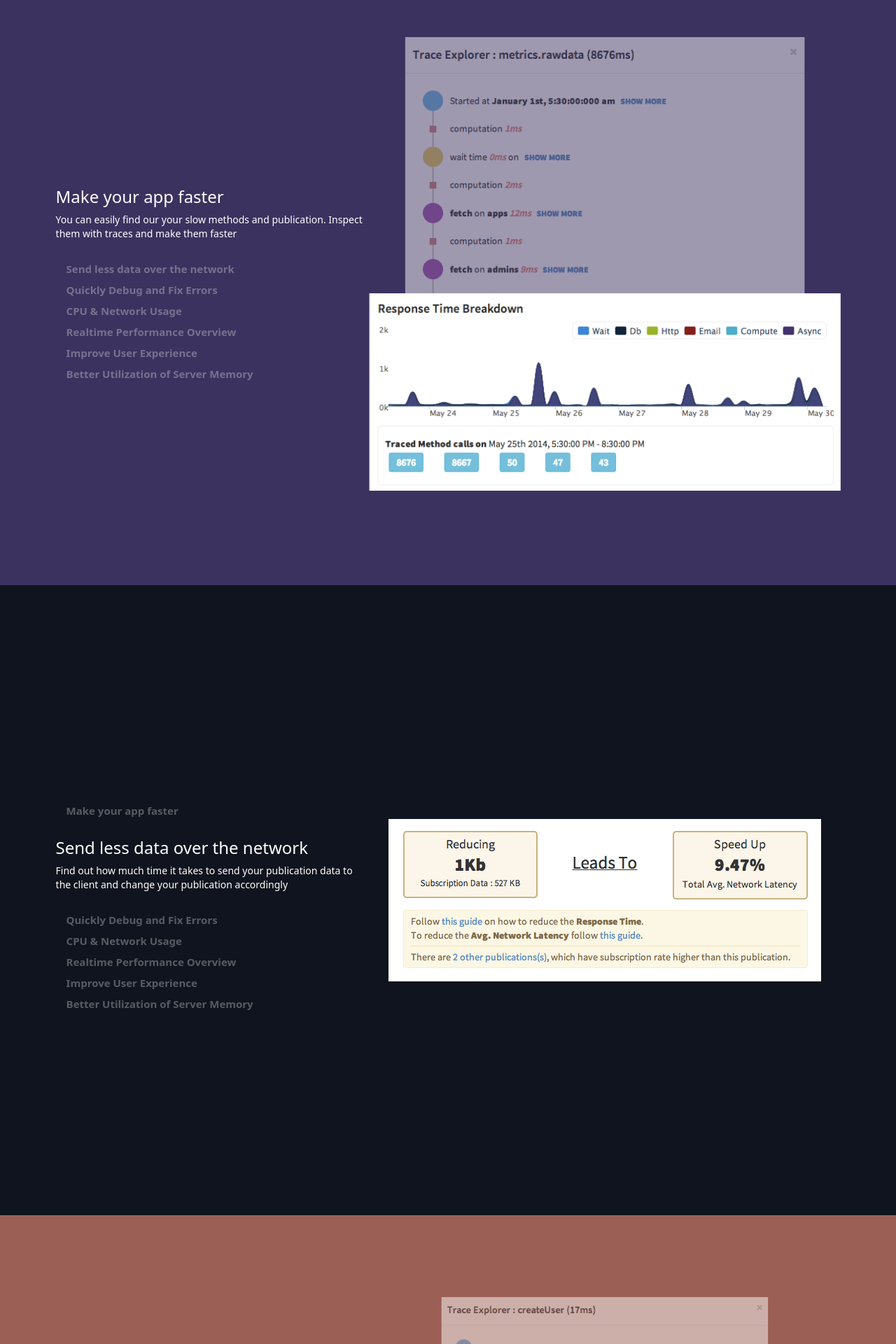
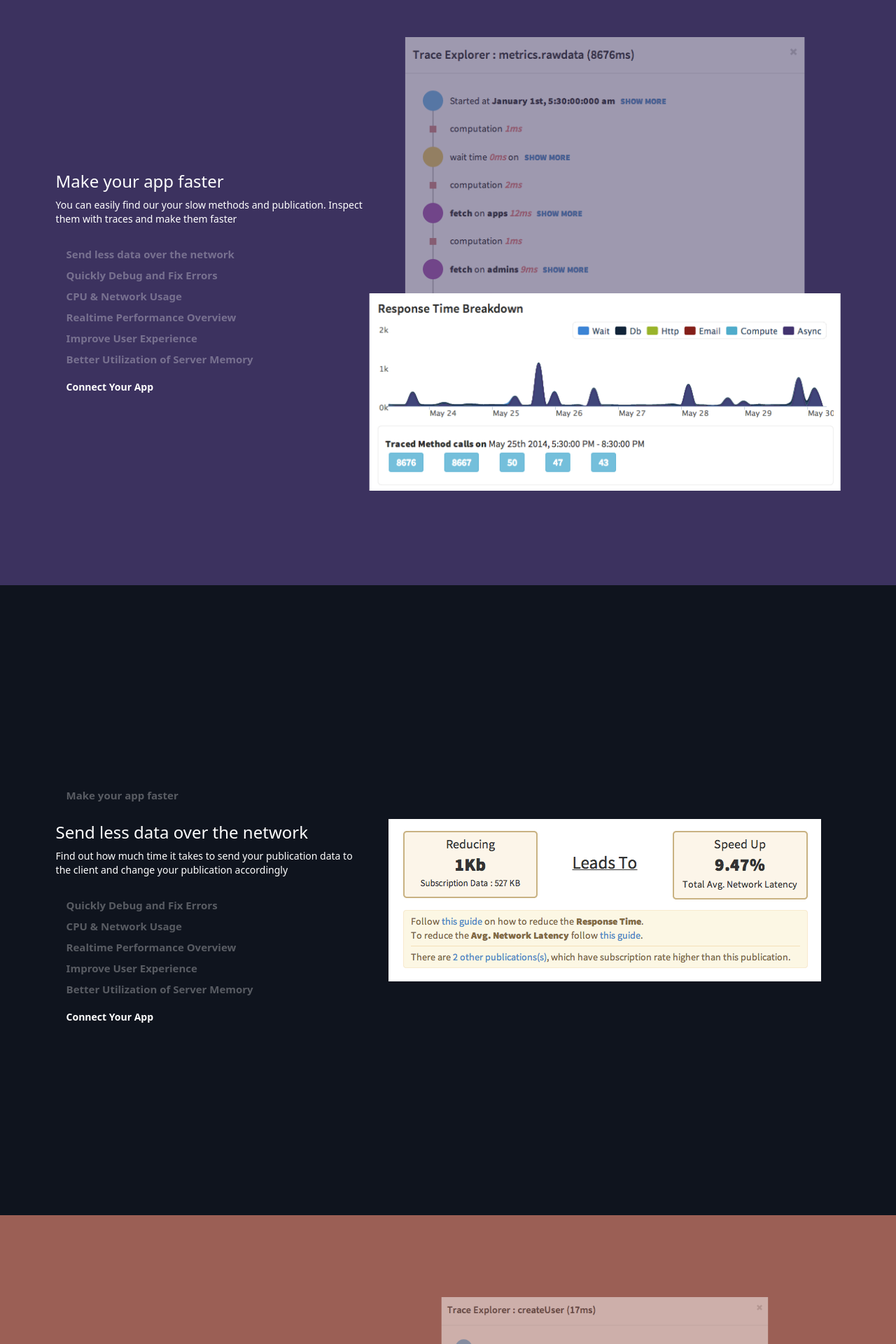
Before and after one commit to kadiraio/kadiraio.github.io, a Jekyll site: the page built from index.html, in a window 1280 px wide. Shown: the part 1300-3220 px from the top of the page at 70% size. Built offline with Jekyll 4.4.1, drawn with Linux system fonts in a browser that asks for light colours; the list of posts is cut into pages by our own code; some of the changed text lies outside the part shown.

Commit message:
Add connect buttons to end of benefits list

```diff
--- a/_layouts/home.html
+++ b/_layouts/home.html
@@ -79,6 +79,7 @@
           <a href="#performance-monitoring" class="other-benefits">Realtime Performance Overview</a>
           <a href="#user-experience" class="other-benefits">Improve User Experience</a>
           <a href="#better-memory" class="other-benefits">Better Utilization of Server Memory</a>
+          <a href="#" class="btn btn-default btn-connect">Connect Your App</a>
         </div>
         <div class="images full-page">
           <img src="images/screenshots/make-your-app-faster-1.png" alt="Response time breakdown graph" class="front">
@@ -98,6 +99,7 @@
           <a href="#performance-monitoring" class="other-benefits">Realtime Performance Overview</a>
           <a href="#user-experience" class="other-benefits">Improve User Experience</a>
           <a href="#better-memory" class="other-benefits">Better Utilization of Server Memory</a>
+          <a href="#" class="btn btn-default btn-connect">Connect Your App</a>
         </div>
         <div class="images full-page">
           <img src="images/screenshots/send-less-data.png" alt="Recommendations for sending less data" class="single">
@@ -116,6 +118,7 @@
           <a href="#performance-monitoring" class="other-benefits">Realtime Performance Overview</a>
           <a href="#user-experience" class="other-benefits">Improve User Experience</a>
           <a href="#better-memory" class="other-benefits">Better Utilization of Server Memory</a>
+          <a href="#" class="btn btn-default btn-connect">Connect Your App</a>
         </div>
         <div class="images full-page">
           <img src="images/screenshots/error-1.png" alt="" class="front">
@@ -135,6 +138,7 @@
           <a href="#performance-monitoring" class="other-benefits">Realtime Performance Overview</a>
           <a href="#user-experience" class="other-benefits">Improve User Experience</a>
           <a href="#better-memory" class="other-benefits">Better Utilization of Server Memory</a>
+          <a href="#" class="btn btn-default btn-connect">Connect Your App</a>
         </div>
         <div class="images full-page">
           <img src="images/screenshots/reduce-cpu.png" alt="Observer reuse ratio" class="single">
@@ -153,6 +157,7 @@
           <p>Our Realtime Dashboard shows the overall performance of your app in a single view. This is a perfect match for a wall mounted display</p>
           <a href="#user-experience" class="other-benefits">Improve User Experience</a>
           <a href="#better-memory" class="other-benefits">Better Utilization of Server Memory</a>
+          <a href="#" class="btn btn-default btn-connect">Connect Your App</a>
         </div>
         <div class="images full-page">
           <img src="images/screenshots/performance.png" alt="Publication beakdown sorted by shortest lifespan" class="single">
@@ -171,6 +176,7 @@
           <h3>Improve User Experience</h3>
           <p>Identify which subscriptions need to be cached on the client and improve user experience and while reducing the subscription rate (throughout)</p>
           <a href="#better-memory" class="other-benefits">Better Utilization of Server Memory</a>
+          <a href="#" class="btn btn-default btn-connect">Connect Your App</a>
         </div>
         <div class="images full-page">
           <img src="images/screenshots/ux.png" alt="Publication beakdown sorted by shortest lifespan" class="single">
@@ -189,6 +195,7 @@
           <a href="#user-experience" class="other-benefits">Improve User Experience</a>
           <h3>Better Utilization of Server Memory</h3>
           <p>Identify how much memory your publications consume. Then alter your application accordingly.</p>
+          <a href="#" class="btn btn-default btn-connect">Connect Your App</a>
           <br>
         </div>
         <div class="images full-page">
--- a/css/style.css
+++ b/css/style.css
@@ -151,6 +151,31 @@ body, div, ul, li, a, h1, h2, h3, h4, h5 {
 .homepage-benefit a.other-benefits:hover {
   opacity: 1;
   text-decoration: none;
+}
+
+.homepage-benefit a.btn-connect {
+  margin: 15px 0 0 15px;
+  padding: 0 0 5px 0;
+  color: white;
+  font-weight: bold;
+  background: none;
+  border: none;
+  border-radius: 0;
+  border-bottom: 3px solid rgba(255, 255, 255, 0);
+  transition: all 0.2s;
+}
+
+.homepage-benefit.light a.btn-connect {
+  color: rgb(10, 10, 10);
+  border-bottom: 3px solid rgba(10, 10, 10, 0);
+}
+
+.homepage-benefit a.btn-connect:hover {
+  border-bottom: 3px solid rgba(255, 255, 255, 1);
+}
+
+.homepage-benefit.light a.btn-connect:hover {
+  border-bottom: 3px solid rgba(10, 10, 10, 1);
 }
 
 .homepage-benefit .description:before,
```
